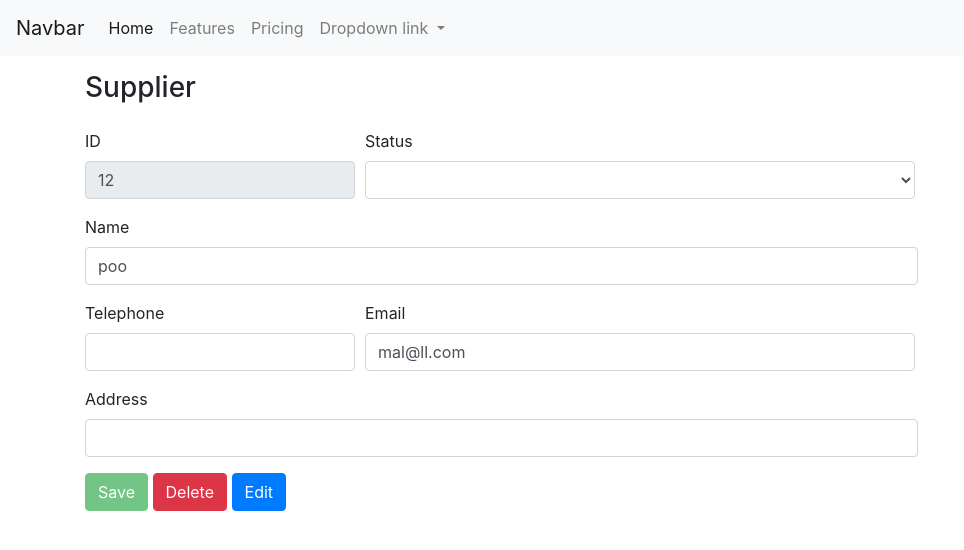
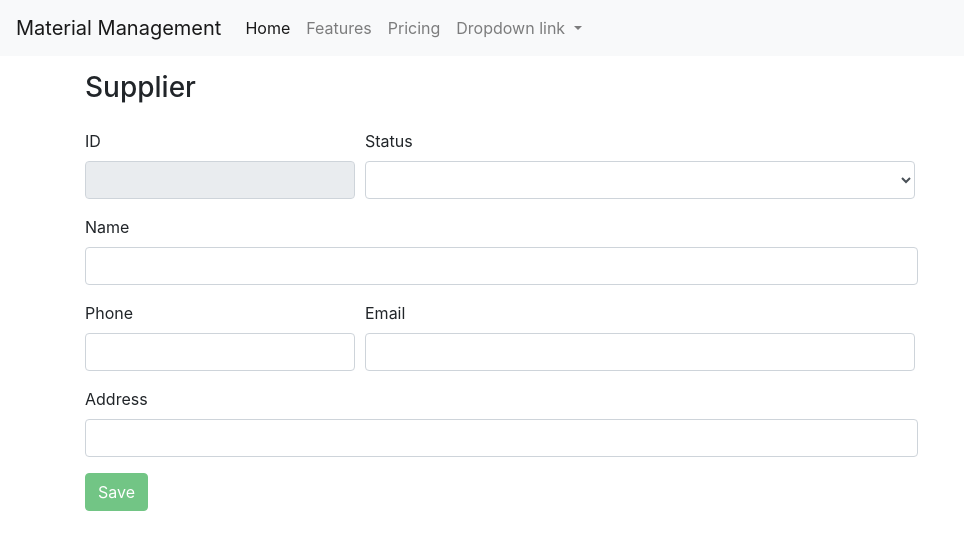
Before and after one commit to jevinruv/eirls-mm, an Angular app: page /supplier/new in a window 1280 px wide. Shown: the top 550 px of the page, without its empty margins (0-964 px from the left). Built offline with nearby package versions, Linux system fonts and the light colour scheme.

Commit message:
added supplier detail (view, edit, update)

```diff
--- /dev/null
+++ b/src/app/models/supplier.ts
@@ -0,0 +1,11 @@
+export interface Supplier {
+    id: number,
+    name: string,
+    status: string,
+    leadTime: number,
+    supplierContact: {
+        email: string,
+        phone: string,
+        address: string
+    }
+}
--- a/src/app/navbar/navbar.component.html
+++ b/src/app/navbar/navbar.component.html
@@ -1,5 +1,5 @@
 <nav class="navbar navbar-expand-lg navbar-light bg-light">
-  <a class="navbar-brand" href="#">Navbar</a>
+  <a class="navbar-brand" href="#">Material Management</a>
   <button class="navbar-toggler" type="button" data-toggle="collapse" data-target="#navbarNavDropdown"
     aria-controls="navbarNavDropdown" aria-expanded="false" aria-label="Toggle navigation">
     <span class="navbar-toggler-icon"></span>
--- a/src/app/services/supplier.service.ts
+++ b/src/app/services/supplier.service.ts
@@ -1,5 +1,6 @@
 import { Injectable } from '@angular/core';
 import { HttpClient } from '@angular/common/http';
+import { Supplier } from '../models/supplier';
 
 @Injectable({
   providedIn: 'root'
@@ -11,6 +12,15 @@ export class SupplierService {
   constructor(private http: HttpClient) { }
 
   getAll() {
-    return this.http.get<[]>(this.API_URL);
+    return this.http.get<Supplier[]>(this.API_URL);
   }
+
+  get(id) {
+    return this.http.get<Supplier>(this.API_URL + `/${id}`);
+  }
+
+  addOrUpdate(supplier) {
+    return this.http.post(this.API_URL, supplier);
+  }
+
 }
--- a/src/app/supplier-details/supplier-details.component.html
+++ b/src/app/supplier-details/supplier-details.component.html
@@ -1,12 +1,12 @@
 <h3>Supplier</h3>
 
-<form #supplierForm="ngForm" (ngSubmit)="onSubmit(supplierForm.value)" class="mt-4">
+<form #supplierForm="ngForm" (ngSubmit)="onSubmit()" class="mt-4">
 
   <div class="form-row">
 
     <div class="form-group col-md-3">
       <label for="id">ID</label>
-      <input #id="ngModel" [(ngModel)]="supplier.id" name="id" id="id" type="text" class="form-control" required
+      <input #id="ngModel" [(ngModel)]="supplier.id" name="id" id="id" type="text" class="form-control"
         [readonly]="true">
     </div>
 
@@ -21,7 +21,9 @@
       <label for="status">Status</label>
       <select #status="ngModel" [(ngModel)]="supplier.status" name="status" id="status" class="form-control" id="status"
         required [disabled]="isReadOnly">
-        <option value="we">1</option>
+        <option value="CLEAR">CLEAR</option>
+        <option value="BLOCKED">BLOCKED</option>
+        <option value="PENDING">PENDING</option>
       </select>
       <div class="invalid-feedback d-block" *ngIf="status.touched && status.invalid"> Status is Required </div>
     </div>
@@ -35,31 +37,34 @@
     <div class="invalid-feedback d-block" *ngIf="name.touched && name.invalid"> Name is Required </div>
   </div>
 
+  <div ngModelGroup="supplierContact">
+
     <div class="form-row">
       <div class="form-group col-md-3">
-      <label for="telephone">Telephone</label>
-      <input #telephone="ngModel" [(ngModel)]="supplier.telephone" name="telephone" id="telephone" type="text"
+        <label for="phone">Phone</label>
+        <input #phone="ngModel" [(ngModel)]="supplier.supplierContact.phone" name="phone" id="phone" type="text"
           class="form-control" required [readonly]="isReadOnly">
-      <div class="invalid-feedback d-block" *ngIf="telephone.touched && telephone.invalid"> Telephone is Required </div>
+        <div class="invalid-feedback d-block" *ngIf="phone.touched && phone.invalid"> Phone is Required </div>
       </div>
 
       <div class="form-group col-md-6">
         <label for="email">Email</label>
-      <input #email="ngModel" [(ngModel)]="supplier.email" name="email" id="email" type="email" class="form-control"
-        required [readonly]="isReadOnly">
+        <input #email="ngModel" [(ngModel)]="supplier.supplierContact.email" name="email" id="email" type="email"
+          class="form-control" required [readonly]="isReadOnly">
         <div class="invalid-feedback d-block" *ngIf="email.touched && email.invalid"> Email is Required </div>
       </div>
     </div>
 
     <div class="form-group">
       <label for="address">Address</label>
-    <input #address="ngModel" [(ngModel)]="supplier.address" name="address" id="address" type="text"
+      <input #address="ngModel" [(ngModel)]="supplier.supplierContact.address" name="address" id="address" type="text"
         class="form-control col-md-9" id="address" required [readonly]="isReadOnly">
       <div class="invalid-feedback d-block" *ngIf="address.touched && address.invalid"> Address is Required </div>
     </div>
 
+  </div>
 
   <button class="btn btn-success" [disabled]="!supplierForm.valid">Save</button>
-  <button *ngIf="supplier.id" type="button" (click)="delete()" class="btn btn-danger">Delete</button>
+  <!-- <button *ngIf="supplier.id" type="button" (click)="delete()" class="btn btn-danger">Delete</button> -->
   <button *ngIf="supplier.id" type="button" (click)="edit()" class="btn btn-primary">Edit</button>
 </form>
--- a/src/app/supplier-details/supplier-details.component.ts
+++ b/src/app/supplier-details/supplier-details.component.ts
@@ -1,5 +1,7 @@
 import { Component, OnInit } from '@angular/core';
 import { ActivatedRoute } from '@angular/router';
+import { SupplierService } from '../services/supplier.service';
+import { Supplier } from '../models/supplier';
 
 @Component({
   selector: 'app-supplier-details',
@@ -8,24 +10,49 @@ import { ActivatedRoute } from '@angular/router';
 })
 export class SupplierDetailsComponent implements OnInit {
 
-  supplier = {
-    id: 12,
-    name: "poo",
-    email: "mal@ll.com"
+  supplier: Supplier = {
+    id: null,
+    name: null,
+    status: null,
+    leadTime: null,
+    supplierContact: {
+      email: null,
+      phone: null,
+      address: null
+    }
   };
+
   isReadOnly = true;
   id: string;
 
   constructor(
-    private route: ActivatedRoute
+    private route: ActivatedRoute,
+    private supplierService: SupplierService
   ) { }
 
   ngOnInit() {
 
     this.id = this.route.snapshot.paramMap.get('id');
-    if (!this.id) {
+    if (this.id) {
+      this.supplierService.get(this.id).subscribe((data: Supplier) => {
+        this.supplier = data;
+        console.log(data);
+      });
+    }
+    else {
       this.isReadOnly = false;
     }
   }
 
+  onSubmit() {
+    console.log(this.supplier);
+    this.supplierService.addOrUpdate(this.supplier).subscribe(data => {
+      console.log(data);
+    });
+  }
+
+  edit() {
+    this.isReadOnly = false;
+  }
+
 }
```
Lines whose indentation alone changed are shown as unchanged.
